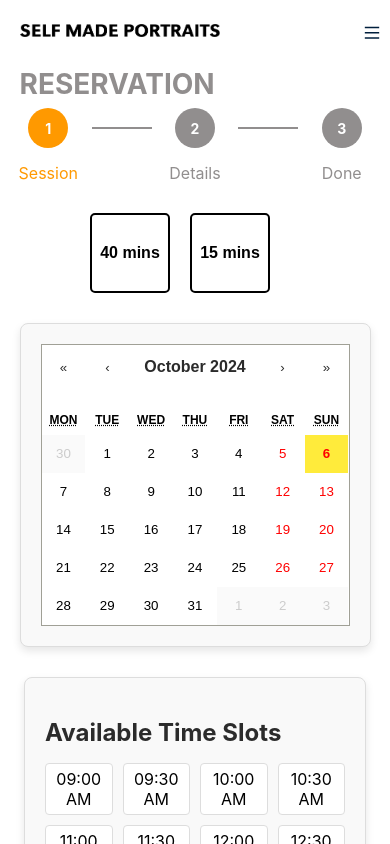
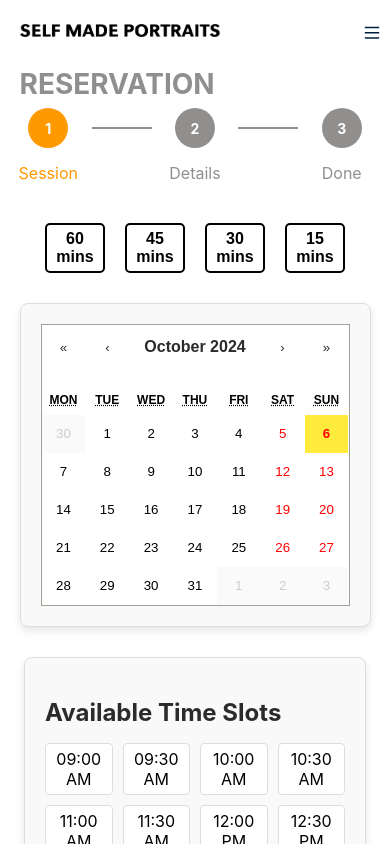
Before and after one commit to Self-Made-Portraits/portraits, a React (Create React App) app in the folder frontend/: page /book/time in a window 390 px wide. Shown: the top 844 px of the page. Built offline with nearby package versions, Linux system fonts and the light colour scheme.

Commit message:
booking_buttons

```diff
--- a/frontend/src/components/TimeBookingDate/TimeBookingDate.css
+++ b/frontend/src/components/TimeBookingDate/TimeBookingDate.css
@@ -227,13 +227,16 @@
     .time__duration-buttons{
       margin-top: 10px;
       flex-direction: row;
+      justify-content: center;
+      align-items: center;
+      margin: 0 auto;
     }
 
 
   .time__error-message-duration{
     margin: 0;
     top: -25px;
-    left: -10px;
+    left: 20%;
     width: 250px;
    }
   }
@@ -257,4 +260,31 @@
   .time__list{
     grid-template-columns: repeat(4, 1fr);
   }
+
+  .time__error-message{
+    left: 25%;
+   }
+
+  .time__duration-buttons{
+    margin-top: 20px;
+  }
+  .time__duration-button {
+    width: 60px;
+    height: 50px;
+  }
 }
+
+@media screen and (max-width: 374px) {
+  .time__duration-button {
+    width: 50px;
+    height: 40px;
+  }
+  .time__error-message-duration{
+    left: 10%;
+    width: 240px;
+   }
+
+  .time__error-message{
+    left: 22%;
+   }
+}
--- a/frontend/src/components/TimeBookingDate/TimeBookingDate.jsx
+++ b/frontend/src/components/TimeBookingDate/TimeBookingDate.jsx
@@ -23,7 +23,9 @@ const TimeBookingDate = ({setErrors, setActiveStep, selectedDate, setSelectedDat
       }, [selectedDuration, selectedDate, selectedTime]);
 
   const durations = [
-    { label: '40 mins', value: 40 },
+    { label: '60 mins', value: 60 },
+    { label: '45 mins', value: 45 },
+    { label: '30 mins', value: 30 },
     { label: '15 mins', value: 15 }
   ];
 
--- a/frontend/src/components/common/Button/Button.css
+++ b/frontend/src/components/common/Button/Button.css
@@ -12,7 +12,6 @@
   align-content: center;
   text-align: center;
 }
-
 
 .button__book-time{
    background-color: #FF9900;
@@ -32,5 +31,20 @@
 }
 
 .button__book-gift:hover {
+  background-color: #2B2B2B;
+  color: white;
   box-shadow: inset 0 0 0 2px #ff9900; /* Inner border effect */
 }
+
+.button__book-gift {
+  background-color: white;
+  color: black;
+  cursor: pointer;
+  transition: background-color 0.3s ease, color 0.3s ease; /* Smooth transition */
+}
+
+.button__book-gift:hover {
+  background-color: white;
+  box-shadow: inset 0 0 0 2px #ff9900; /* Inner border effect */
+  color: black; /* Change text color on hover */
+}
```
Also changed, not shown: 11 other files (tests, documents, lock files or other folders).
